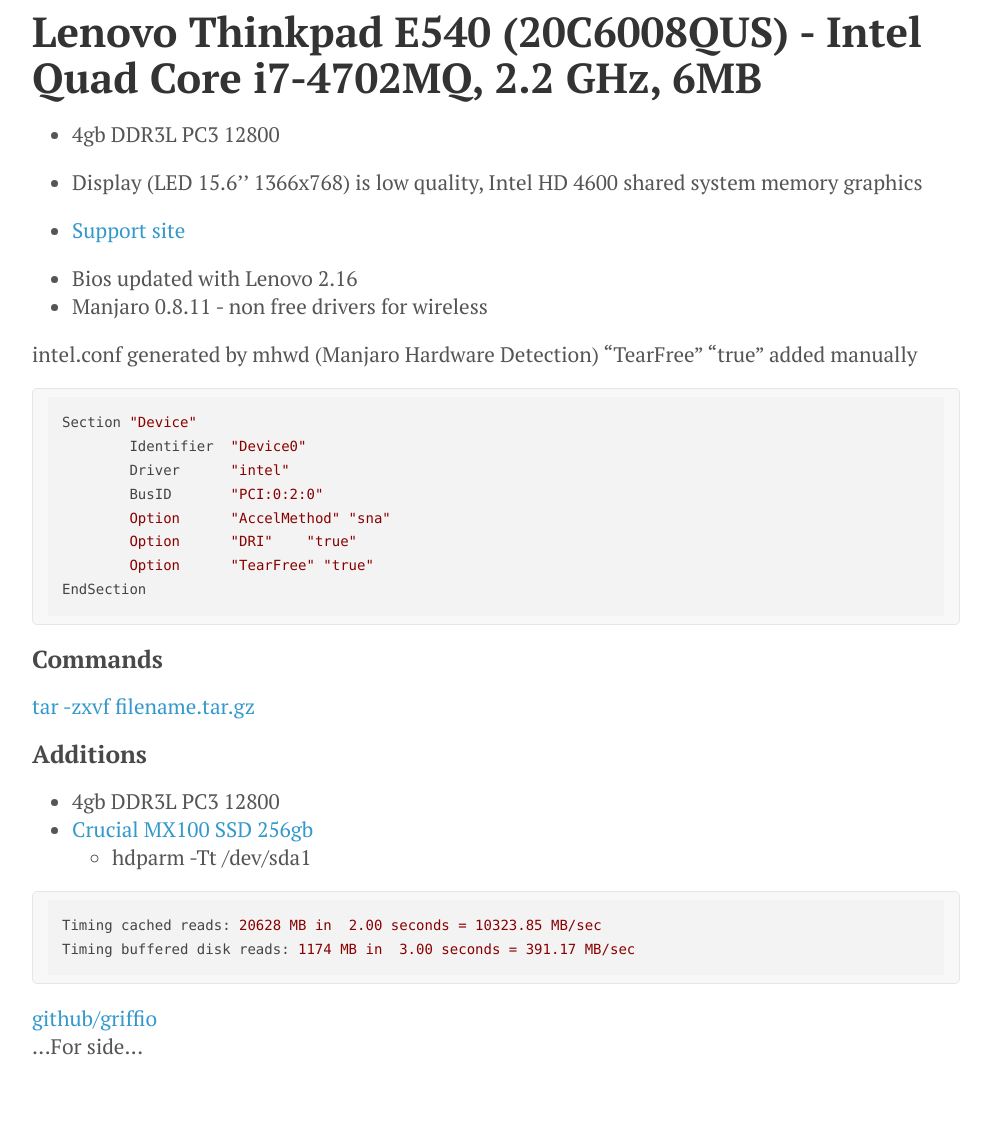
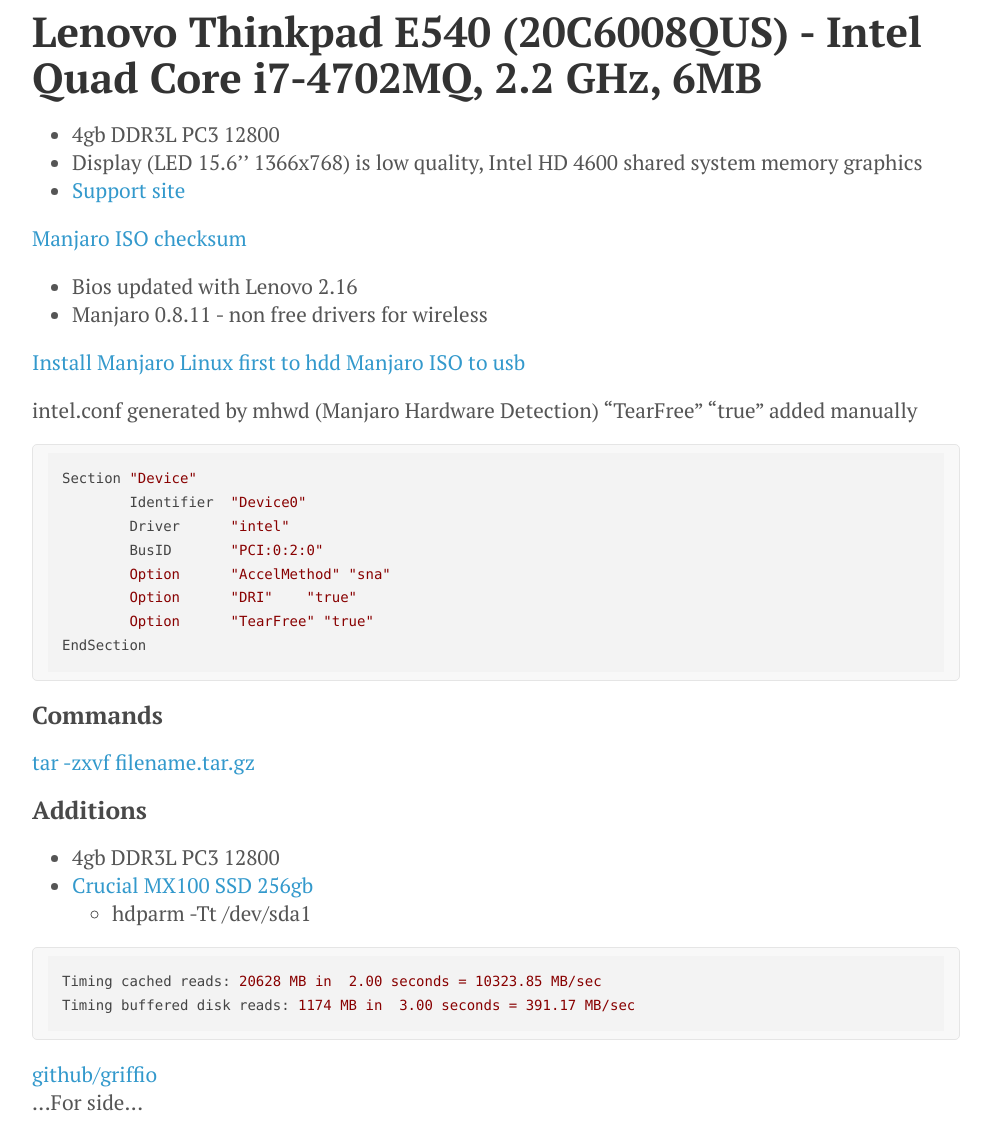
Before and after one commit to griffio/griffio.github.io, a Jekyll site: the page built from _posts/2014-12-29-Thinkpad-E540.md, in a window 1280 px wide. Shown: the whole page, without its empty margins (144-1135 px from the left). Built offline with Jekyll 4.4.1, drawn with Linux system fonts in a browser that asks for light colours; nearby versions of some CDN libraries; before the commit the page ends 1068 px from its top, so only the background shows below that.

Commit message:
Update 2014-12-29-Thinkpad-E540.md

```diff
--- a/_posts/2014-12-29-Thinkpad-E540.md
+++ b/_posts/2014-12-29-Thinkpad-E540.md
@@ -10,13 +10,16 @@
 # Lenovo Thinkpad E540 (20C6008QUS) - Intel Quad Core i7-4702MQ, 2.2 GHz, 6MB
 
 - 4gb DDR3L PC3 12800
+- Display (LED 15.6'' 1366x768) is low quality, Intel HD 4600 shared system memory graphics
+- [Support site](http://support.lenovo.com/us/en/products/laptops-and-netbooks/thinkpad-edge-laptops/thinkpad-edge-e540/20c6/008qus)
 
-- Display (LED 15.6'' 1366x768) is low quality, Intel HD 4600 shared system memory graphics
-
-- [Support site](http://support.lenovo.com/us/en/products/laptops-and-netbooks/thinkpad-edge-laptops/thinkpad-edge-e540/20c6/008qus)
+[Manjaro ISO checksum](https://wiki.manjaro.org/index.php?title=How-to_check_an_.ISO_MD5_checksum)
 
 - Bios updated with Lenovo 2.16
 - Manjaro 0.8.11 - non free drivers for wireless
+
+[Install Manjaro Linux first to hdd](https://wiki.manjaro.org/index.php?title=Download_Manjaro)
+[Manjaro ISO to usb](https://wiki.manjaro.org/index.php?title=Burn_an_ISO_File)
 
 intel.conf generated by mhwd (Manjaro Hardware Detection)
 "TearFree" "true" added manually
```
